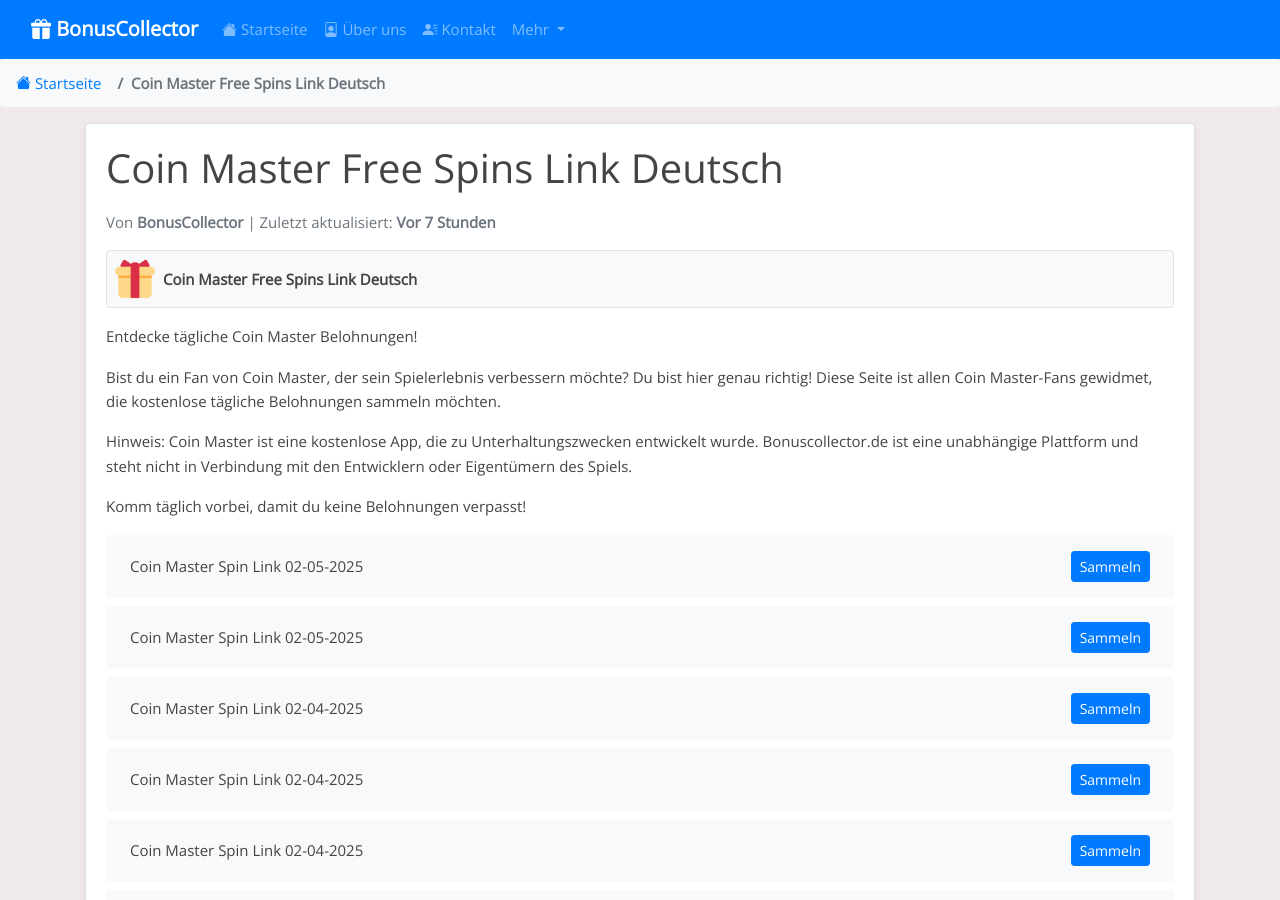
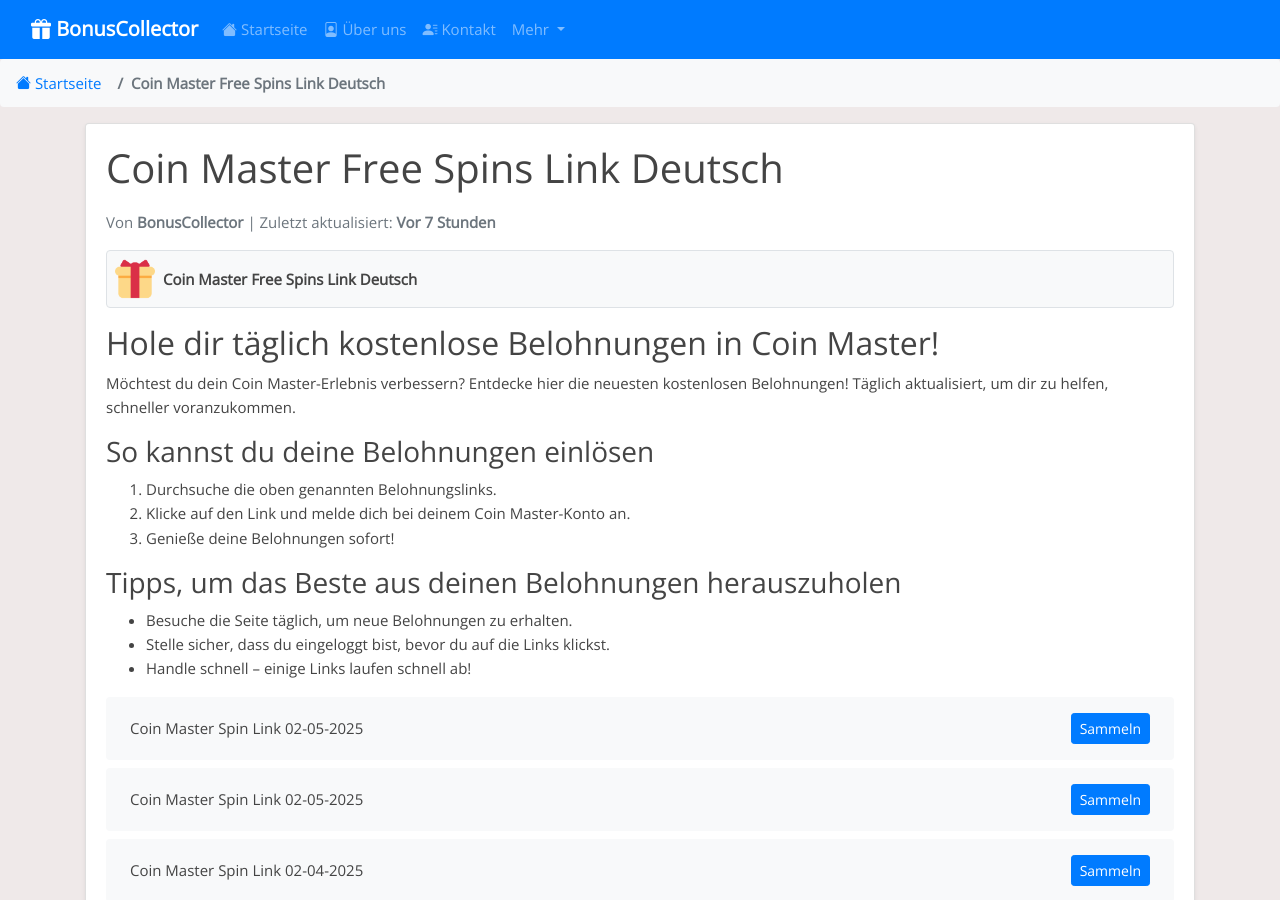
Before and after one commit to Prollad99/bs-de, a Jekyll site: the page built from _posts/2025-01-16-coin-master.md, in a window 1280 px wide and 900 px high. Built offline with Jekyll 4.4.1, drawn with Linux system fonts in a browser that asks for light colours; some of the changed text lies outside the part shown.

Commit message:
Aktualisiere coin-master-Belohnungslinks, Inhalte und Änderungsdatum

```diff
--- a/_includes/coin-master_footer.html
+++ b/_includes/coin-master_footer.html
@@ -1,22 +1,7 @@
-### So beanspruchst du deine Coin Master Belohnungen
+<h3>Warum du unsere Coin Master-Updates folgen solltest</h3>
 
+<p>Wir bieten täglich die neuesten Belohnungslinks aus offiziellen Coin Master-Aktionen. So bleibst du immer auf dem neuesten Stand. Speichere diese Seite für schnellen Zugriff.</p>
 
-1. Durchsuche die obigen Belohnungslinks und wähle die aus, die du beanspruchen möchtest.
+<h4>Hinweis:</h4>
 
-2. Klicke auf einen Link, um zur Coin Master-App oder -Website weitergeleitet zu werden.
-
-3. Melde dich an deinem Konto an, falls du dazu aufgefordert wirst.
-
-4. Deine Belohnung (kostenlose Spins, Münzen, Chips oder Boni) wird deinem Konto hinzugefügt.
-
-
-**Tipps zum Beanspruchen von Belohnungen:**
-
-- Stelle sicher, dass du in deinem Coin Master-Konto angemeldet bist, bevor du auf die Links klickst.
-
-- Die meisten Links können nur einmal beansprucht werden. Schaue also täglich für neue vorbei.
-
-- Wenn ein Link nicht funktioniert, ist er möglicherweise abgelaufen. Beanspruche deine Belohnungen so schnell wie möglich.
-
-
-Viel Spaß beim Sammeln deiner Belohnungen und beim Spielen von Coin Master!
+<p>Diese Seite ist nicht mit den offiziellen Entwicklern von Coin Master verbunden. Alle Belohnungen stammen aus öffentlichen Quellen.</p>
--- a/_includes/coin-master_post.html
+++ b/_includes/coin-master_post.html
@@ -1,10 +1,27 @@
-Entdecke tägliche Coin Master Belohnungen!
+<h2>Hole dir täglich kostenlose Belohnungen in Coin Master!</h2>
 
+<p>Möchtest du dein Coin Master-Erlebnis verbessern? Entdecke hier die neuesten kostenlosen Belohnungen! Täglich aktualisiert, um dir zu helfen, schneller voranzukommen.</p>
 
-Bist du ein Fan von Coin Master, der sein Spielerlebnis verbessern möchte? Du bist hier genau richtig! Diese Seite ist allen Coin Master-Fans gewidmet, die kostenlose tägliche Belohnungen sammeln möchten.
+<h3>So kannst du deine Belohnungen einlösen</h3>
 
+<ol>
 
-Hinweis: Coin Master ist eine kostenlose App, die zu Unterhaltungszwecken entwickelt wurde. Bonuscollector.de ist eine unabhängige Plattform und steht nicht in Verbindung mit den Entwicklern oder Eigentümern des Spiels.
+  <li>Durchsuche die oben genannten Belohnungslinks.</li>
 
+  <li>Klicke auf den Link und melde dich bei deinem Coin Master-Konto an.</li>
 
-Komm täglich vorbei, damit du keine Belohnungen verpasst!
+  <li>Genieße deine Belohnungen sofort!</li>
+
+</ol>
+
+<h3>Tipps, um das Beste aus deinen Belohnungen herauszuholen</h3>
+
+<ul>
+
+  <li>Besuche die Seite täglich, um neue Belohnungen zu erhalten.</li>
+
+  <li>Stelle sicher, dass du eingeloggt bist, bevor du auf die Links klickst.</li>
+
+  <li>Handle schnell – einige Links laufen schnell ab!</li>
+
+</ul>
```
